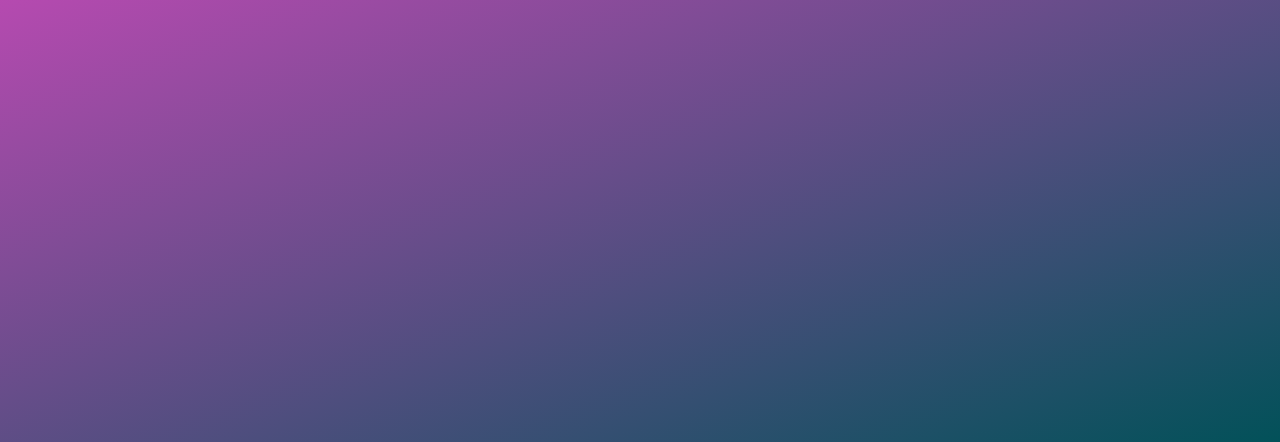
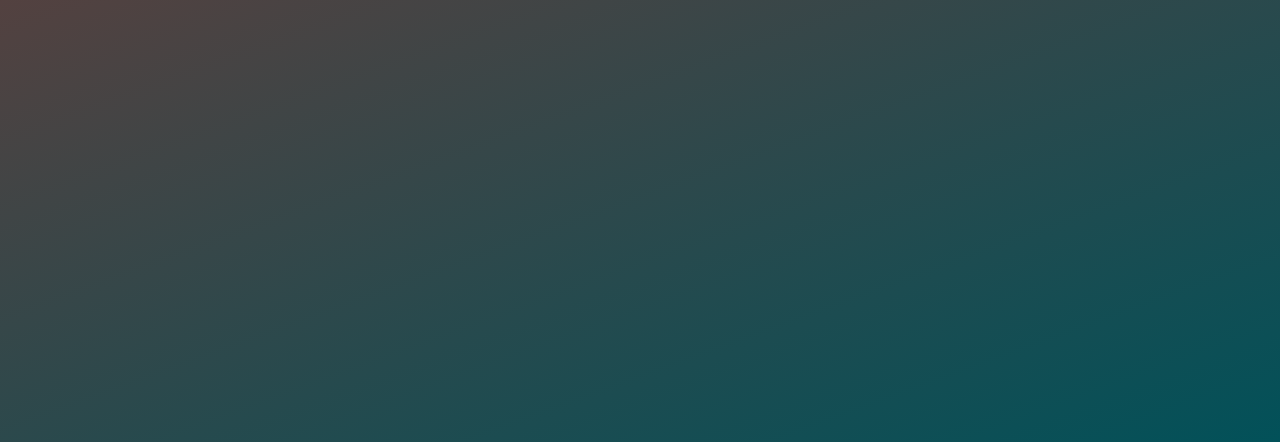
Before and after one commit to thatskana/pomodoro-simple-ver, a plain HTML site: page index.html in a window 1280 px wide. Shown: the part 358-800 px from the top of the page. Drawn offline with Linux system fonts and the light colour scheme; a web font is replaced by a local one.

Commit message:
Update style.css

```diff
--- a/style.css
+++ b/style.css
@@ -4,7 +4,7 @@ html {
     letter-spacing: 0.8px;
     min-height: 100vh;
     color: #d8e9ef;
-    background-image: linear-gradient(-20deg, #025159 0%, #fc47d2 100%);
+    background-image: linear-gradient(-20deg, #025159 0%, #733b36 100%);
     background-size: cover;
 }
 
```
